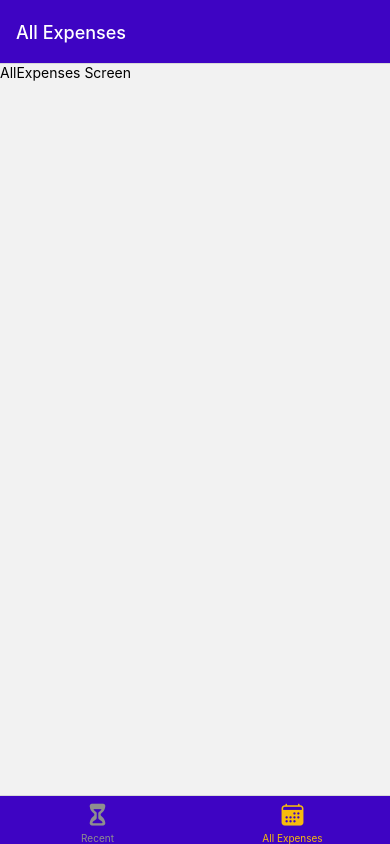
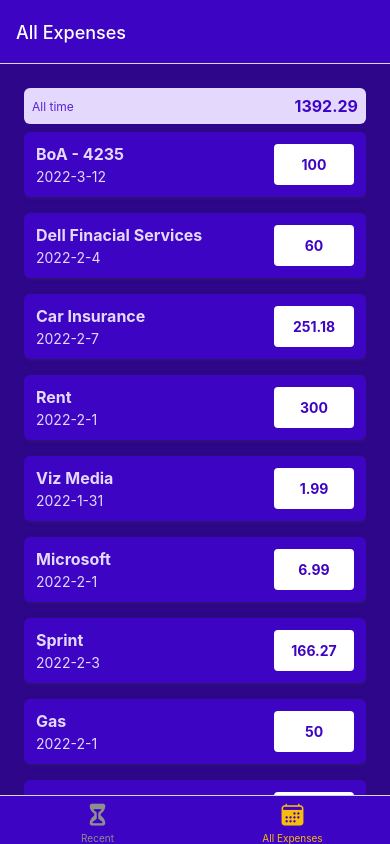
Before and after one commit to Avensky/budget-app-mobile, a React Native app: screen /AllExpenses in a window 390 px wide. Built offline with nearby package versions, Linux system fonts and the light colour scheme.

Commit message:
Added components and styles to better display data

```diff
--- /dev/null
+++ b/components/ExpensesOutput/ExpenseItem.js
@@ -0,0 +1,58 @@
+import { Pressable, View, Text, StyleSheet } from 'react-native';
+import { GlobalStyles } from '../../constants/styles';
+import { getFormattedDate } from '../../util/date'
+
+function ExpenseItem({title, amount, date}){
+    return(
+        <Pressable>
+            <View style={styles.expenseItem}>
+                <View>
+                    <Text style={[styles.textBase, styles.description]}>{title}</Text>
+                    <Text style={styles.textBase}>{getFormattedDate(date)}</Text>
+                </View>
+                <View style={styles.amountContainer}>
+                    <Text style={styles.amount}>{amount}</Text>
+                </View>
+            </View>
+        </Pressable>
+    )
+}
+
+export default ExpenseItem;
+
+const styles = StyleSheet.create({
+    expenseItem: {
+        padding: 12,
+        marginVertical: 8,
+        backgroundColor: GlobalStyles.colors.primary500,
+        flexDirection: 'row',
+        justifyContent: 'space-between',
+        borderRadius: 6,
+        elevation: 3,
+        shadowColor: GlobalStyles.colors.gray500,
+        shadowRadius: 4,
+        shadowOffset: {width:1, height: 1 },
+        shadowOpacity: 0.4,
+    },
+    textBase: {
+        color: GlobalStyles.colors.primary50
+    },
+    description: {
+        fontSize: 16,
+        marginBottom: 4,
+        fontWeight: 'bold'
+    },
+    amountContainer: {
+        paddingHorizontal: 12,
+        paddingVertical: 4,
+        backgroundColor: 'white',
+        justifyContent: 'center',
+        alignItems: 'center',
+        borderRadius: 4,
+        minWidth: 80
+    },
+    amount: {
+        color: GlobalStyles.colors.primary500,
+        fontWeight: 'bold'
+    }
+})
--- /dev/null
+++ b/components/ExpensesOutput/ExpensesList.js
@@ -0,0 +1,28 @@
+import { FlatList, View, StyleSheet } from "react-native";
+import ExpenseItem from "./ExpenseItem";
+
+const ExpensesList = ({expenses}) =>{
+
+    const renderItem = (itemData) => {
+        //console.log('itemData ', itemData.item.title)
+        return <ExpenseItem {...itemData.item} />
+    }
+
+    //console.log('itemData ', expenses)
+    return (
+      <View style={styles.container}>
+        <FlatList
+            data={expenses}
+            renderItem={renderItem}
+            keyExtractor={item=>item.id}
+        />
+    </View>)
+}
+
+export default ExpensesList;
+
+const styles = StyleSheet.create({
+  container: {
+
+  }
+})
--- /dev/null
+++ b/components/ExpensesOutput/ExpensesOutput.js
@@ -0,0 +1,40 @@
+import { View, StyleSheet } from "react-native"
+import ExpensesSummary from "./ExpensesSummary"
+import ExpensesList from "./ExpensesList"
+import { GlobalStyles } from "../../constants/styles"
+
+
+const DUMMY_EXPENSES = [
+    { id: 'e1',  title: 'BoA - 4235', amount: 100.00, owe: 1318.86, date: new Date(2022, 2, 12),},
+    { id: 'e2',  title: 'Dell Finacial Services', amount: 60, date: new Date(2022, 1, 4) },
+    { id: 'e3',  title: 'Car Insurance', amount: 251.18,date: new Date(2022, 1, 7),},
+    { id: 'e4',  title: 'Rent',amount: 300.00,date: new Date(2022, 1, 1),},
+    { id: 'e5',  title: 'Viz Media', amount: 1.99, date: new Date(2022, 0, 31) },
+    { id: 'e6',  title: 'Microsoft', amount: 6.99, date: new Date(2022, 1, 1) },
+    { id: 'e7',  title: 'Sprint', amount: 166.27, date: new Date(2022, 1, 3) },
+    { id: 'e8',  title: 'Gas', amount: 50, date: new Date(2022, 1, 1) },
+    { id: 'e9',  title: 'Amazon Web Services', amount: 21, date: new Date(2022, 1, 3) },
+    { id: 'e10', title: 'Laundry', amount: 20, date: new Date(2022, 1, 1) },
+    { id: 'e11', title: 'Gym', amount: 30, date: new Date(2022, 1, 1) },
+    { id: 'e12', title: 'Misc', amount: 384.86, date: new Date(2022, 1, 1) }
+  ]
+
+function ExpensesOutput({expenses, expensesPeriod}) {
+    return (
+    <View style={styles.contain}>
+        <ExpensesSummary expenses={DUMMY_EXPENSES} periodName= {expensesPeriod}/>
+        <ExpensesList expenses={DUMMY_EXPENSES}/>
+    </View>)
+}
+
+export default ExpensesOutput
+
+const styles = StyleSheet.create({
+    contain: {
+        flex: 1,
+        paddingHorizontal: 24,
+        paddingTop: 24,
+        paddingBottom: 40,
+        backgroundColor: GlobalStyles.colors.primary700,
+    }
+})
--- /dev/null
+++ b/components/ExpensesOutput/ExpensesSummary.js
@@ -0,0 +1,36 @@
+import {View, Text, StyleSheet} from 'react-native';
+import { GlobalStyles } from '../../constants/styles';
+
+function ExpensesSummary({expenses, periodName}) {
+    const expensesSum= expenses.reduce((sum, expense) => {
+        return sum + expense.amount
+    }, 0 );
+
+    return  <View style = {styles.container}>
+        <Text style={styles.period}>{periodName}</Text>
+        <Text style={styles.sum}>{expensesSum.toFixed(2)}</Text>
+    </View>
+}
+
+export default ExpensesSummary;
+
+const styles = StyleSheet.create({
+    container: {
+        padding: 8,
+        backgroundColor: GlobalStyles.colors.primary50,
+        borderRadius: 6,
+        flexDirection: 'row',
+        justifyContent: 'space-between',
+        alignItems: 'center',
+    },
+    period: {
+        fontSize: 12,
+        color: GlobalStyles.colors.primary400
+    },
+    sum: {
+        fontSize: 16,
+        fontWeight: 'bold',
+        color: GlobalStyles.colors.primary500
+
+    }
+})
--- a/screens/AllExpenses.js
+++ b/screens/AllExpenses.js
@@ -1,7 +1,9 @@
 import {Text} from 'react-native';
+import ExpensesOutput from '../components/ExpensesOutput/ExpensesOutput';
+import RecentExpenses from './RecentExpenses';
 
 function AllExpenses() {
-    return <Text>AllExpenses Screen</Text>
+    return <ExpensesOutput expensesPeriod="All time"/>
 }
 
 export default AllExpenses;
--- a/screens/RecentExpenses.js
+++ b/screens/RecentExpenses.js
@@ -1,7 +1,8 @@
 import {Text} from 'react-native';
+import ExpensesOutput from '../components/ExpensesOutput/ExpensesOutput';
 
 function RecentExpenses() {
-    return <Text>RecentExpenses Screen</Text>
+    return <ExpensesOutput expensesPeriod="Last 7 Days"/>
 }
 
 export default RecentExpenses
--- /dev/null
+++ b/util/date.js
@@ -0,0 +1,3 @@
+export function getFormattedDate(date){
+    return `${date.getFullYear()}-${date.getMonth()+1}-${date.getDate()}`;
+}
```
